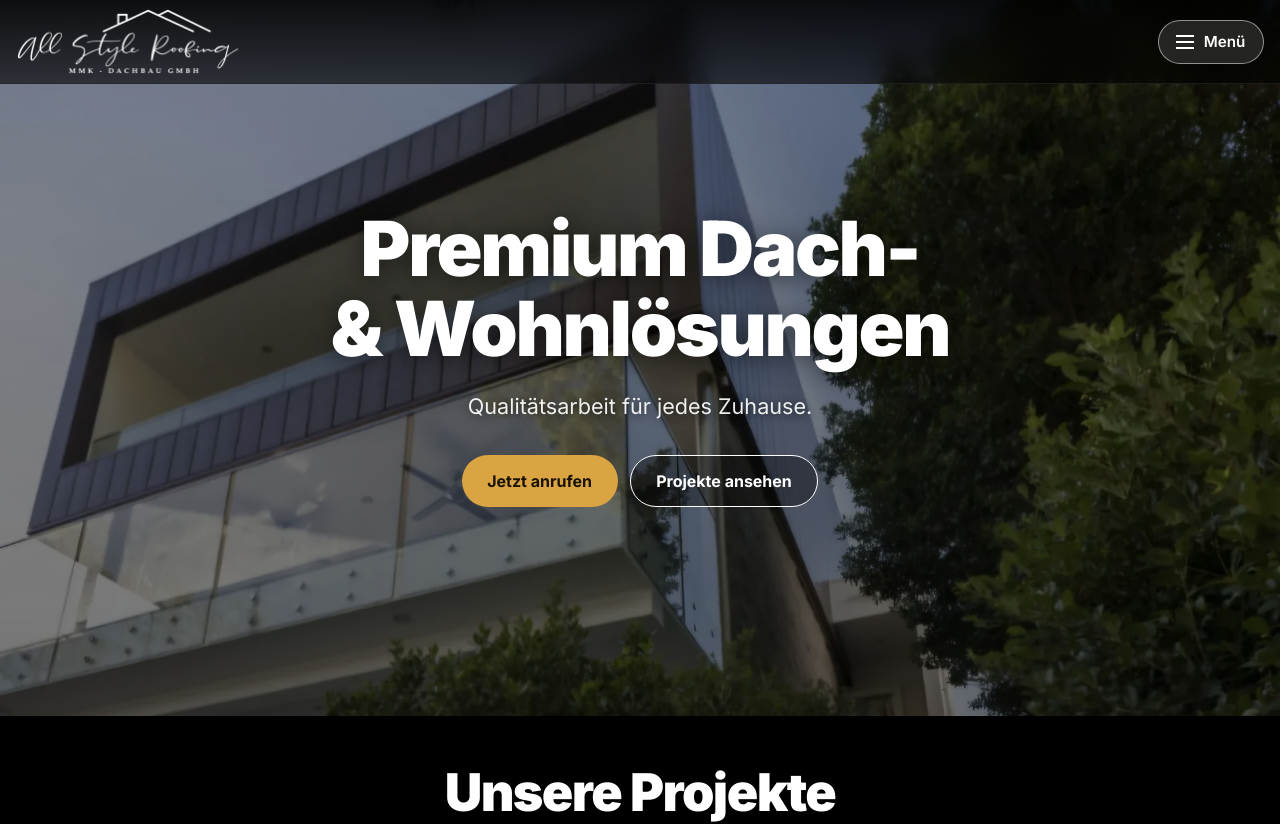
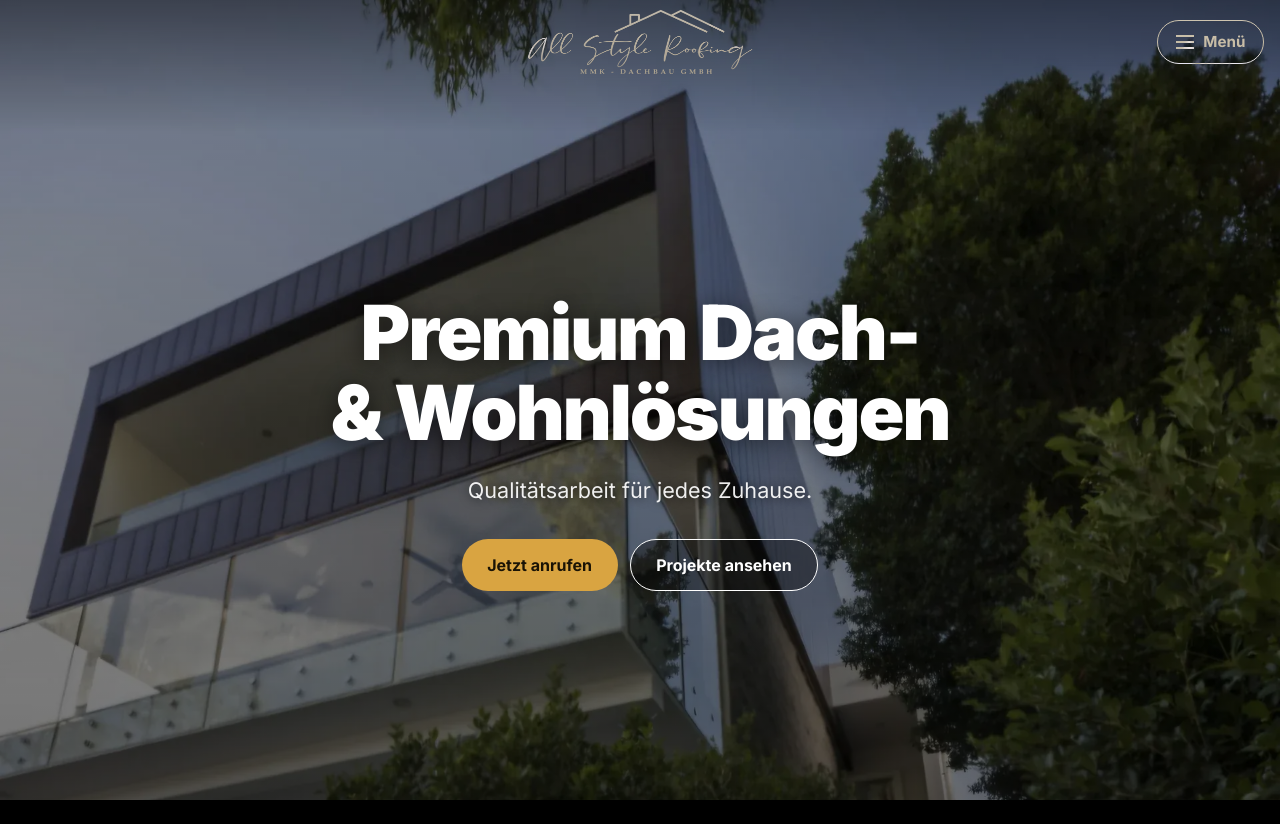
Before and after one commit to mannyacquah/all-style-roofing, a website: page index.html in a window 1280 px wide. Shown: the top 824 px of the page. Drawn offline with Linux system fonts and the light colour scheme.

Commit message:
Floating blend-mode logo header; remove Hausrenovierung from services

```diff
--- a/index.html
+++ b/index.html
@@ -10,16 +10,17 @@
   <link rel="preconnect" href="https://fonts.gstatic.com" crossorigin>
   <link href="https://fonts.googleapis.com/css2?family=Inter:wght@400;500;600;700;800;900&display=swap" rel="stylesheet">
   <link rel="preload" as="image" href="/img/site/hero-960.webp" imagesrcset="/img/site/hero-960.webp 960w, /img/site/hero.webp 1920w" imagesizes="100vw" fetchpriority="high">
-  <link rel="stylesheet" href="/dist/styles.css?v=20261018-2">
+  <link rel="stylesheet" href="/dist/styles.css?v=20261019-1">
 </head>
 <body id="top" class="bg-black text-white font-sans antialiased overflow-x-hidden">
 
   <a href="#main" class="skip-link" data-de="Zum Inhalt springen" data-en="Skip to content">Zum Inhalt springen</a>
 
+  <div class="header-scrim" aria-hidden="true"></div>
   <header class="site-header">
-    <a href="#top" class="site-logo" aria-label="All Style Roofing">
+    <button type="button" id="logoToggle" class="site-logo" aria-label="Menü" aria-controls="navOverlay">
       <img src="/img/logo-white.webp" alt="All Style Roofing – MMK Dachbau GmbH" width="900" height="269">
-    </a>
+    </button>
     <button id="menuToggle" class="menu-btn" aria-label="Menü" aria-expanded="false" aria-controls="navOverlay" data-label-de="Menü" data-label-en="Menu">
       <span class="menu-icon" aria-hidden="true"></span>
       <span data-de="Menü" data-en="Menu">Menü</span>
@@ -356,10 +357,6 @@
                 <p class="service-desc" data-de="Schnelle Reparaturen zum Schutz vor Wettersch&auml;den." data-en="Fast repairs to protect against weather damage.">Schnelle Reparaturen zum Schutz vor Wettersch&auml;den.</p>
               </div>
               <div class="service-item">
-                <h3 data-de="Hausrenovierung" data-en="Home Renovation">Hausrenovierung</h3>
-                <p class="service-desc" data-de="Komplettrenovierungen vom Fundament bis zum Dach." data-en="Full renovations from foundation to rooftop.">Komplettrenovierungen vom Fundament bis zum Dach.</p>
-              </div>
-              <div class="service-item">
                 <h3 data-de="Inspektion" data-en="Inspection">Inspektion</h3>
                 <p class="service-desc" data-de="Gr&uuml;ndliche Dachinspektionen und fachkundige Beratung." data-en="Thorough inspections and expert consulting.">Gr&uuml;ndliche Dachinspektionen und fachkundige Beratung.</p>
               </div>
@@ -461,6 +458,6 @@
     <div class="gallery-dots" id="galleryDots"></div>
   </div>
 
-  <script src="script.js?v=20261018-2" defer></script>
+  <script src="script.js?v=20261019-1" defer></script>
 </body>
 </html>
--- a/script.js
+++ b/script.js
@@ -22,6 +22,7 @@ function closeNav() {
 }
 
 menuToggle.addEventListener('click', openNav);
+document.getElementById('logoToggle').addEventListener('click', openNav);
 menuClose.addEventListener('click', closeNav);
 
 overlay.querySelectorAll('a').forEach(a => {
@@ -44,6 +45,7 @@ function setLang(lang) {
   langSwitchNav.textContent = lang === 'de' ? 'English' : 'Deutsch';
   langSwitchNav.lang = lang === 'de' ? 'en' : 'de';
   menuToggle.setAttribute('aria-label', lang === 'de' ? 'Menü' : 'Menu');
+  document.getElementById('logoToggle').setAttribute('aria-label', lang === 'de' ? 'Menü' : 'Menu');
   menuClose.setAttribute('aria-label', lang === 'de' ? 'Schließen' : 'Close');
   updateCounts();
 
--- a/src/input.css
+++ b/src/input.css
@@ -31,28 +31,41 @@ body { text-rendering: optimizeLegibility; }
 }
 .skip-link:focus { top: 1rem; }
 
-/* ===== Header ===== */
+/* ===== Header: floating logo that blends into the pictures on scroll ===== */
+.header-scrim {
+  position: fixed; inset: 0 0 auto 0; z-index: 49; height: calc(var(--header-h) + 48px);
+  background: linear-gradient(to bottom, rgba(0,0,0,0.42), rgba(0,0,0,0));
+  pointer-events: none;
+}
 .site-header {
   position: fixed; inset: 0 0 auto 0; z-index: 50;
   height: var(--header-h);
   display: flex; align-items: center; justify-content: space-between;
   padding: 0 max(1rem, env(safe-area-inset-right)) 0 max(1rem, env(safe-area-inset-left));
-  background: linear-gradient(to bottom, rgba(0,0,0,0.88), rgba(0,0,0,0.6));
-  -webkit-backdrop-filter: blur(14px); backdrop-filter: blur(14px);
-  border-bottom: 1px solid rgba(255,255,255,0.1);
+  mix-blend-mode: difference; color: #fff;
+  pointer-events: none;
 }
-.site-logo { display: inline-flex; align-items: center; height: 100%; padding: 0.5rem 0; }
-.site-logo img { height: 100%; width: auto; max-width: 62vw; object-fit: contain; display: block; }
+.site-logo {
+  pointer-events: auto; display: inline-flex; align-items: center;
+  height: 100%; padding: 0.6rem 0; background: none; border: 0; cursor: pointer;
+}
+.site-logo img { height: 100%; width: auto; max-width: 60vw; object-fit: contain; display: block; }
+.site-header .menu-btn { pointer-events: auto; }
+@media (min-width: 768px) {
+  .site-logo { position: absolute; left: 50%; transform: translateX(-50%); padding: 0.5rem 0; }
+  .site-header { justify-content: flex-end; }
+}
 
 .menu-btn {
   display: inline-flex; align-items: center; gap: 0.6rem;
   min-height: 44px; padding: 0.5rem 1.1rem;
-  background: rgba(255,255,255,0.12); color: #fff;
-  border: 1px solid rgba(255,255,255,0.5); border-radius: 999px;
+  background: transparent; color: #fff;
+  border: 1px solid #fff; border-radius: 999px;
   font: 600 0.95rem/1 'Inter', system-ui, sans-serif; cursor: pointer;
   transition: background 0.2s, color 0.2s;
 }
 .menu-btn:hover { background: #fff; color: #000; }
+.site-header .menu-btn { font-weight: 700; }
 .menu-icon { display: inline-block; width: 18px; height: 2px; background: currentColor; position: relative; }
 .menu-icon::before, .menu-icon::after { content: ""; position: absolute; left: 0; width: 100%; height: 2px; background: currentColor; }
 .menu-icon::before { top: -6px; } .menu-icon::after { top: 6px; }
@@ -132,7 +145,7 @@ body { text-rendering: optimizeLegibility; }
 .banner > .card-img { position: absolute; inset: 0; z-index: -2; }
 .banner > .card-overlay { position: absolute; inset: 0; z-index: -1; background: linear-gradient(rgba(0,0,0,0.55), rgba(0,0,0,0.7)); }
 .banner .card-text { position: relative; width: 100%; max-width: 1000px; margin: 0 auto; padding: 4rem 1.25rem; text-align: center; }
-.hero-card { min-height: min(100vh, 860px); min-height: min(100svh, 860px); border-radius: 0; margin-top: calc(var(--header-h) * -1); padding-top: var(--header-h); }
+.hero-card { min-height: min(100vh, 860px); min-height: min(100svh, 860px); border-radius: 0; padding-top: var(--header-h); }
 .service-banner, .about-card, .contact-card { min-height: 24rem; }
 @media (min-width: 768px) { .banner .card-text { padding: 5rem 2rem; } }
 
```
Also changed, not shown: dist/styles.css.
